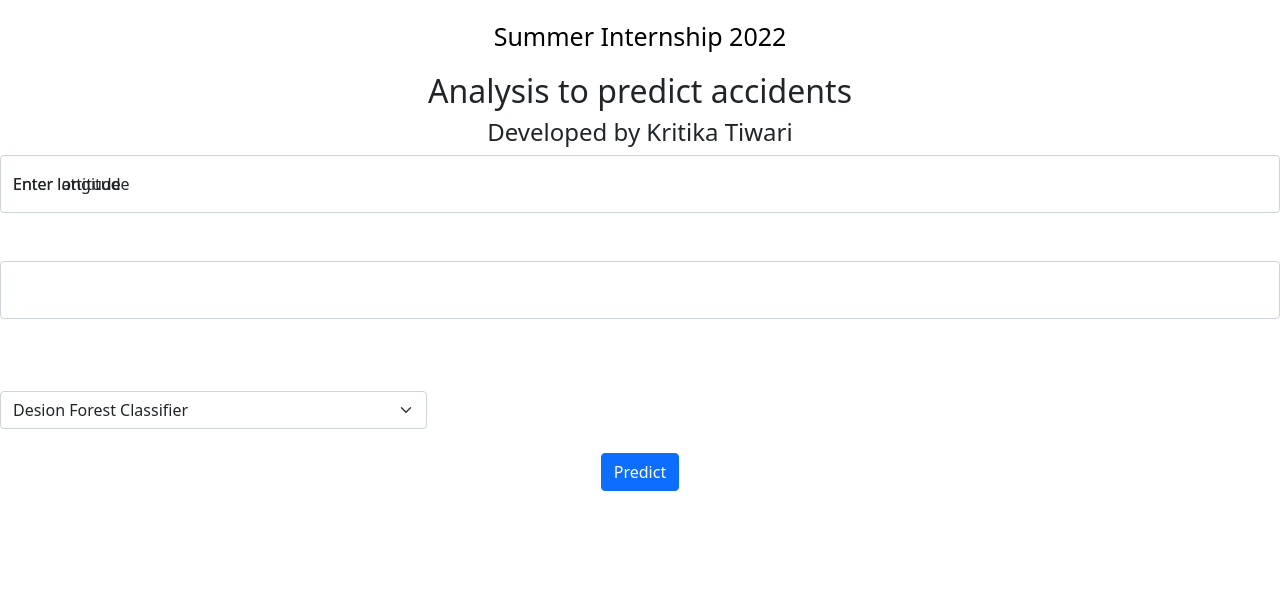
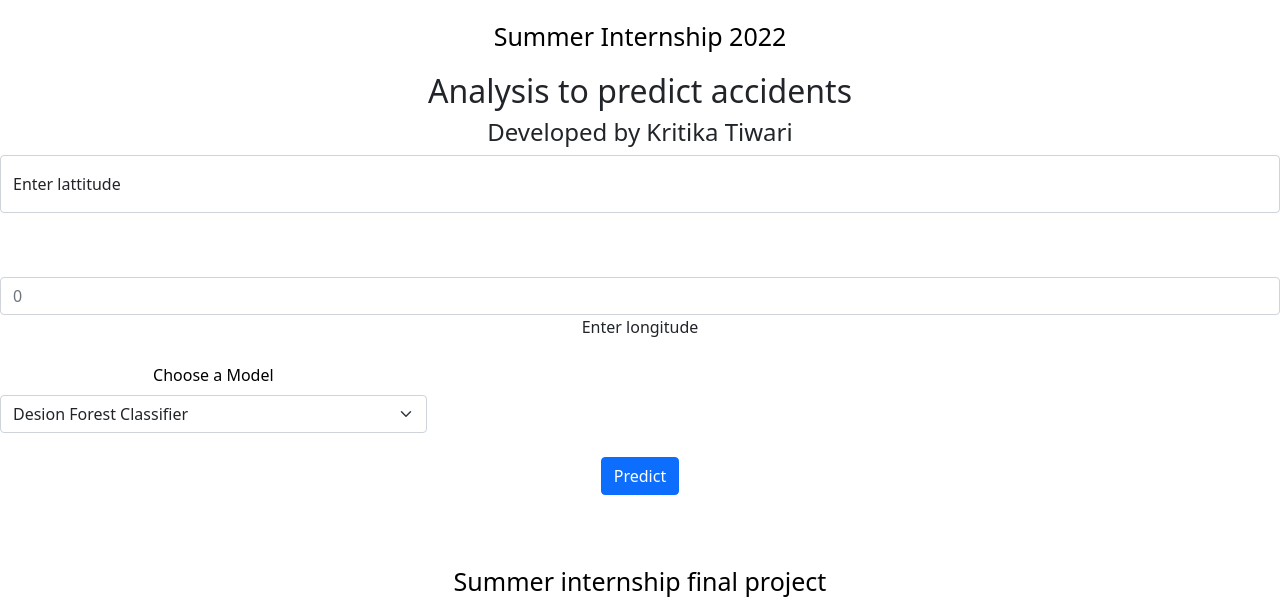
Before and after one commit to KritikaTiwari/Major-Project, a Flask app: page / in a window 1280 px wide. Shown: the part 379-995 px from the top of the page. Before the commit the page ends 870 px from the top, so only its background shows below. Run offline with Flask 2, Linux system fonts and the light colour scheme; parts of the project's set-up code (start-up, migrations or seed data) failed here and were passed over; some libraries are stand-ins or nearby versions.

Commit message:
Update index.html

```diff
--- a/templates/index.html
+++ b/templates/index.html
@@ -57,11 +57,13 @@
 <input type="number" class="form-control" id="exp1" name="exp1" step="any" min="0" max="200" placeholder="0" required="required">
 <label for="floatingInput">Enter lattitude </label>
 <br><Br>
+</div>
+<div>
 <input type="number" class="form-control" id="exp2" name="exp2" step="any" min="0" max="200" placeholder="0" required="required">
 <label for="floatingInput">Enter longitude </label>
 </div>
 <br>
-            <div class="col-md-4" style="color: #FFF;">
+            <div class="col-md-4" style="color:black;">
                 <label for="inputState" class="form-label">Choose a Model</label>
                 <select id="Model" name ="Model" step = "any" class="form-select" required>
 
@@ -91,7 +93,7 @@
 <div class="clearfix">
 
 <div class="col-md-12">
- <center><p style="font-size:25px;color:white;margin-top:20px;">Summer internship final project </p></center>
+ <center><p style="font-size:25px;color:black;margin-top:20px;">Summer internship final project </p></center>
 </div>
 </div>
 </div>
```
